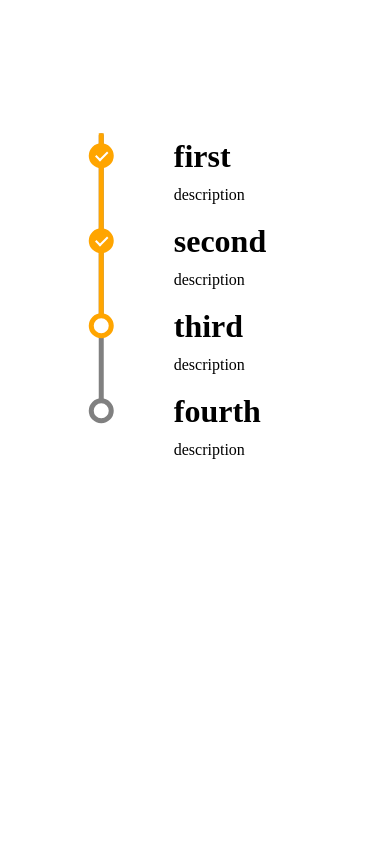
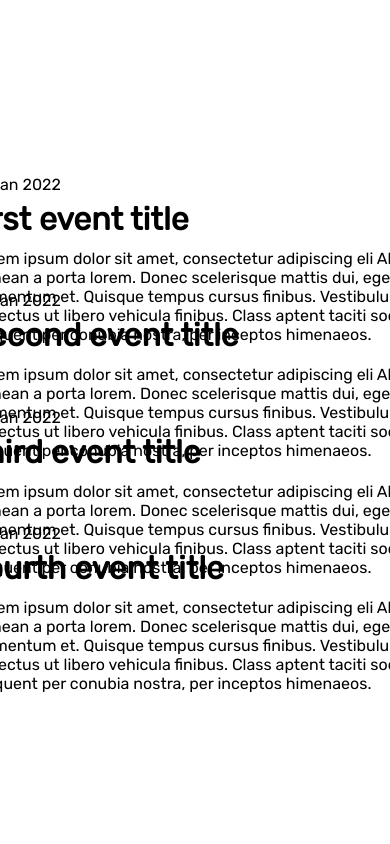
Before and after one commit to penjoe/meta-mogul-society, a React (Create React App) app: page / in a window 390 px wide. Shown: the part 980-1824 px from the top of the page. Built offline with nearby package versions, Linux system fonts and the light colour scheme.

Commit message:
mildly responsive roadmap component

```diff
--- a/src/components/roadmap/Roadmap.js
+++ b/src/components/roadmap/Roadmap.js
@@ -20,30 +20,37 @@ const Roadmap = () => {
 
                     <RoadmapCard
                         styleName='completed'
-                        title='first'
+                        title='first event title'
+                        date='20 jan 2022'
                         >
-                        description
+                        Lorem ipsum dolor sit amet, consectetur adipiscing eli Aliquam et nunc urna. Aenean a porta lorem. Donec scelerisque mattis dui, eget interdum lectus fermentum et. Quisque tempus cursus finibus. Vestibulum eu placerat lacus. In ac lectus ut libero vehicula finibus. Class aptent taciti sociosqu ad litora torquent per conubia nostra, per inceptos himenaeos.
                     </RoadmapCard>
 
                     <RoadmapCard
                         styleName='completed'
-                        title='second'
+                        title='second event title'
+                        date='20 jan 2022'
                         >
-                        description
+                        Lorem ipsum dolor sit amet, consectetur adipiscing eli Aliquam et nunc urna. Aenean a porta lorem. Donec scelerisque mattis dui, eget interdum lectus fermentum et. Quisque tempus cursus finibus. Vestibulum eu placerat lacus. In ac lectus ut libero vehicula finibus. Class aptent taciti sociosqu ad litora torquent per conubia nostra, per inceptos himenaeos.
+
                     </RoadmapCard>
 
                     <RoadmapCard
                         styleName='current'
-                        title='third'
+                        title='third event title'
+                        date='20 jan 2022'
                         >
-                        description
+                        Lorem ipsum dolor sit amet, consectetur adipiscing eli Aliquam et nunc urna. Aenean a porta lorem. Donec scelerisque mattis dui, eget interdum lectus fermentum et. Quisque tempus cursus finibus. Vestibulum eu placerat lacus. In ac lectus ut libero vehicula finibus. Class aptent taciti sociosqu ad litora torquent per conubia nostra, per inceptos himenaeos.
+
                     </RoadmapCard>
 
                     <RoadmapCard
                         styleName=''
-                        title='fourth'
+                        title='fourth event title'
+                        date='20 jan 2022'
                         >
-                        description
+                        Lorem ipsum dolor sit amet, consectetur adipiscing eli Aliquam et nunc urna. Aenean a porta lorem. Donec scelerisque mattis dui, eget interdum lectus fermentum et. Quisque tempus cursus finibus. Vestibulum eu placerat lacus. In ac lectus ut libero vehicula finibus. Class aptent taciti sociosqu ad litora torquent per conubia nostra, per inceptos himenaeos.
+
                     </RoadmapCard>
 
 
--- a/src/components/roadmap/RoadmapCard.js
+++ b/src/components/roadmap/RoadmapCard.js
@@ -11,7 +11,11 @@ class RoadmapCard extends Component {
         <div className='status'>
             <div className={ "dot " + ( this.props.styleName || "") }>
                 <div className='textcard'>
-                    <h1>{this.props.title}</h1>
+                    <div id='roadmapcardtitle'>
+                        <p>{this.props.date}</p>
+                        <h1>{this.props.title}</h1>
+                    </div>
+                    <br></br>
                     <p>{this.props.children}</p>
                 </div>
             </div>
--- a/src/styles/App.scss
+++ b/src/styles/App.scss
@@ -10,11 +10,11 @@ font type: rubik <== google fonts and/or font awesome
 /* font family for MMS */
 @import url('https://fonts.googleapis.com/css2?family=Rubik&display=swap');
 
-// * {
+* {
 //   background-color: #000;
 //   color: #fff;
-//   font-family: 'Rubik', sans-serif;
-// }
+  font-family: 'Rubik', sans-serif;
+}
 
 /* .discord-icon {
   width: 50px;
--- a/src/styles/Roadmap.scss
+++ b/src/styles/Roadmap.scss
@@ -1,22 +1,21 @@
 
 // roadmap
-// .roadmap{
-//     height: 55vh;
-// }
+
 
 
 .lineContainer {
-    margin-top: 55vh;
-    margin-left: -25%;
+    margin-top: 55vh;  // <<<<<< adjust when changing
+    margin-left: -45vh;
+    margin-bottom: 10%;
     display: flex;
     width: 100%;
-    height: 75vh;   // <<<< make box taller then line longer
+    height: 65vh;   // <<<< make box taller then line longer
 
       .progressLine {
           position: relative;
           margin: 0 auto;
           border-radius: 10px;
-          width: 75%;              // <<<<<< make line longer here
+          width: 95vh;              // <<<<<< make line longer here
           background: grey;
           height: 5px;
           z-index: -1;
@@ -81,13 +80,36 @@
       margin-top: -10px;
   }
 
-//   .textcard{
-//     //   background-color: rgba(255, 0, 0, 0.289);
-//     background-image: linear-gradient(to left, rgba(255,0,0,0), rgba(61, 61, 61, 0.501));
-//       width: 80vh;
-//       height: 20vh;
-//       padding-top: 20px;
-//       margin-top: -20px;
-//       margin-left: -50px;
-//   }
+  .textcard{
+    //   background-color: rgba(255, 0, 0, 0.289);
+    // background-image: linear-gradient(to left, rgba(255,0,0,0), rgba(61, 61, 61, 0.501));
+    //   width: 80vh;
+    //   height: 20vh;
+    //   padding-top: 20px;
+    //   margin-top: -20px;
+    //   margin-left: -50px;
+    width: 80vh;
+  }
+
+
+  #roadmapcardtitle{
+      display: inline-block;
+  }
 }
+
+@media only screen and (max-width: 768px) {
+    .lineContainer {
+        margin-top: 55vh;  // <<<<<< adjust when changing
+        margin-left: -35vh;
+    }
+
+
+}
+
+@media only screen and (min-width: 600px){
+    .lineContainer {
+        margin-top: 55vh;  // <<<<<< adjust when changing
+        margin-left: -35vh;
+    }
+
+}
```
